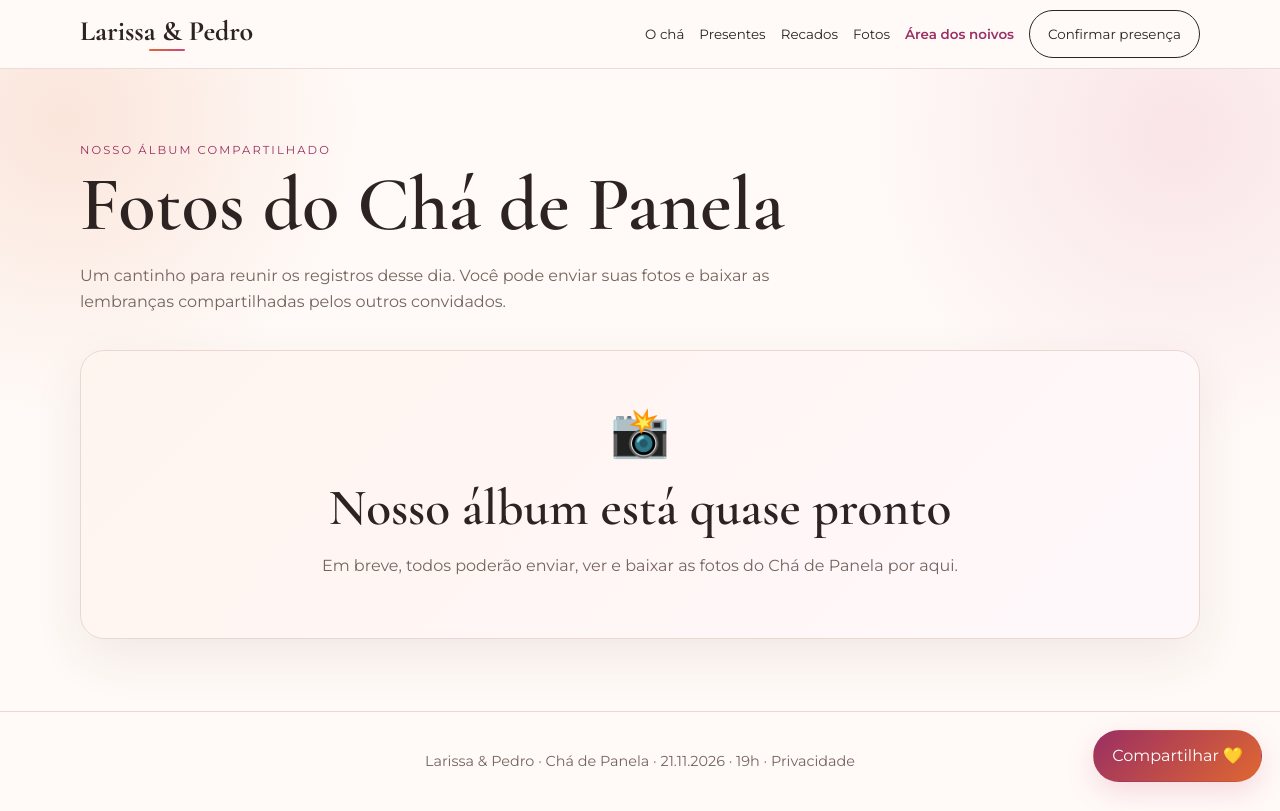
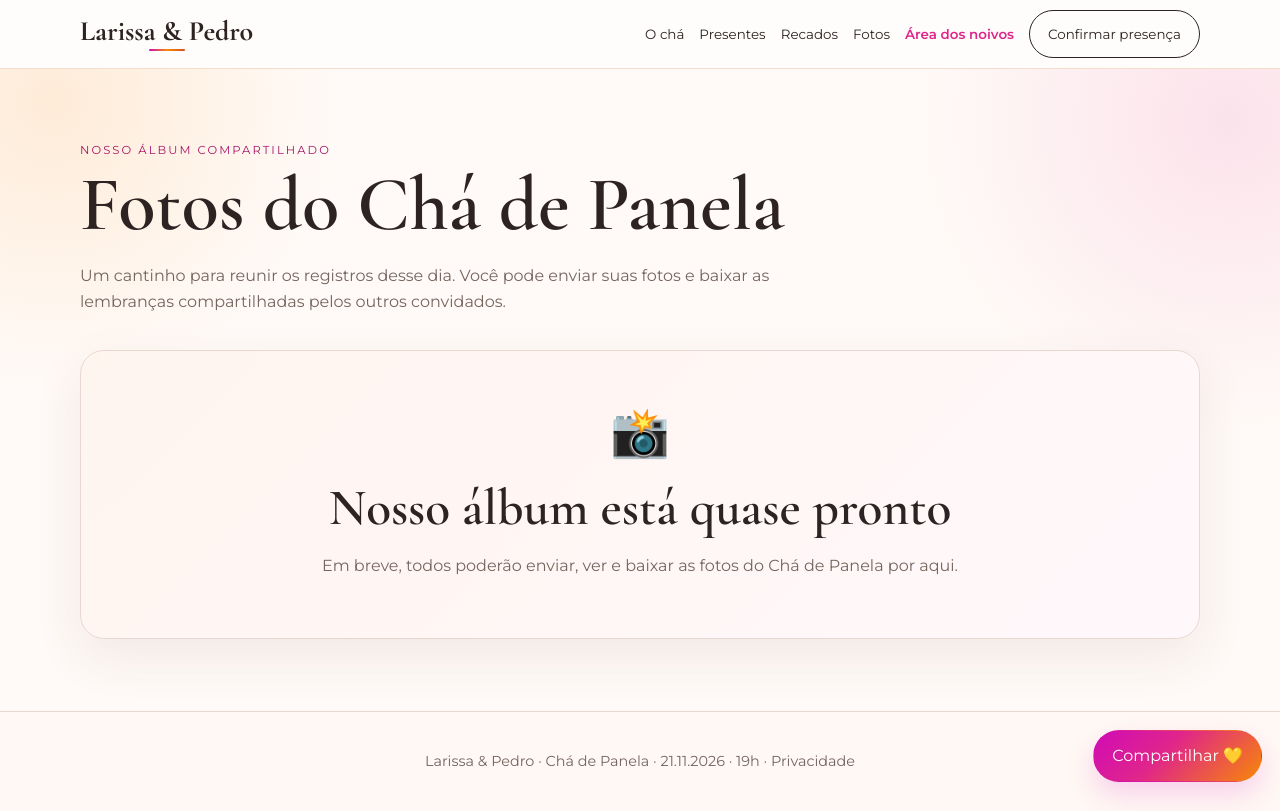
Before and after one commit to depaulapheng/ch-de-panela, a Next.js app: page /fotos in a window 1280 px wide. Built offline with nearby package versions, Linux system fonts and the light colour scheme.

Commit message:
Aplica paleta rosa e laranja do casamento

```diff
--- a/app/globals.css
+++ b/app/globals.css
@@ -135,3 +135,27 @@ body { font-family: var(--body); line-height: 1.65; }
 .gift-img::after{content:"Imagem em atualização";position:absolute;inset:0;display:grid;place-items:center;padding:20px;text-align:center;font-family:var(--display);font-size:1.35rem;font-weight:600;color:var(--fuchsia-dark);background:linear-gradient(135deg,#fff2eb,#fff7f7);z-index:0}
 .gift-img img{position:relative;z-index:1;font-size:0;color:transparent;background:transparent}
 .gift-img .image-credit{z-index:2}
+
+
+:root{--orange:#f78806;--fuchsia:#e0258a;--fuchsia-dark:#a91569;--pink:#d86190;--gold:#dc8b51;--teal:#086190;--magenta:#d00bb7;--burnt-orange:#d45025}
+/* Identidade visual do casamento: orquídeas, rosa vivo e laranja. */
+body{background:linear-gradient(180deg,#fffdfb 0%,#fff8f4 100%)}
+.nav{background:rgba(255,253,251,.95);border-bottom-color:rgba(220,139,81,.28)}
+.brand::after{background:linear-gradient(90deg,var(--magenta),var(--orange),var(--burnt-orange))}
+.hero{background:radial-gradient(circle at 4% 12%,rgba(247,136,6,.25),transparent 28%),radial-gradient(circle at 93% 16%,rgba(224,37,138,.19),transparent 27%),radial-gradient(circle at 50% 103%,rgba(216,97,144,.16),transparent 31%),linear-gradient(180deg,#fffdfb 0%,#fff4ee 65%,#fffaf7 100%)}
+.hero-amp,.nav-login-link{color:var(--fuchsia)}
+.btn-primary{background:linear-gradient(135deg,var(--magenta),var(--fuchsia) 42%,var(--orange));box-shadow:0 12px 28px rgba(208,11,183,.17)}
+.btn-primary:hover{background:linear-gradient(135deg,var(--fuchsia-dark),var(--fuchsia),var(--burnt-orange))}
+.gifts-band,.photo-invite-band{background:linear-gradient(115deg,#fff3ec 0%,#fffafb 46%,#fff0f7 100%);border-color:rgba(220,139,81,.3)}
+.gift-card{background:linear-gradient(var(--paper),var(--paper)) padding-box,linear-gradient(90deg,var(--orange),var(--fuchsia),var(--magenta)) border-box}
+.photo-page,.gifts-page{background:radial-gradient(circle at 4% 5%,rgba(247,136,6,.13),transparent 21%),radial-gradient(circle at 96% 8%,rgba(224,37,138,.11),transparent 23%),var(--bg)}
+.photo-drop.is-dragging{border-color:var(--fuchsia);background:#fff0f8;box-shadow:0 0 0 4px rgba(224,37,138,.08)}
+.gift-img::after{content:"Imagem em atualização";position:absolute;inset:0;display:grid;place-items:center;padding:18px;text-align:center;background:linear-gradient(135deg,#fff3ed,#fff0f7);color:var(--fuchsia-dark);font:600 1.25rem/1.2 var(--display);z-index:0}
+.gift-img img{position:relative;z-index:1;background:#fff}
+.gift-img .image-credit{z-index:3}
+.admin-photo-toolbar{display:flex;align-items:center;justify-content:space-between;gap:16px;flex-wrap:wrap;margin:18px 0 24px}
+.admin-photo-grid{display:grid;grid-template-columns:repeat(auto-fill,minmax(190px,1fr));gap:16px}
+.admin-photo-card{overflow:hidden}
+.admin-photo-card img{width:100%;aspect-ratio:1/1;object-fit:cover;display:block;background:#fff3ed}
+.admin-photo-actions{display:grid;grid-template-columns:1fr 1fr;gap:8px;padding:10px}
+.admin-photo-actions .btn{min-height:38px;padding:8px 10px;font-size:.78rem}
```
